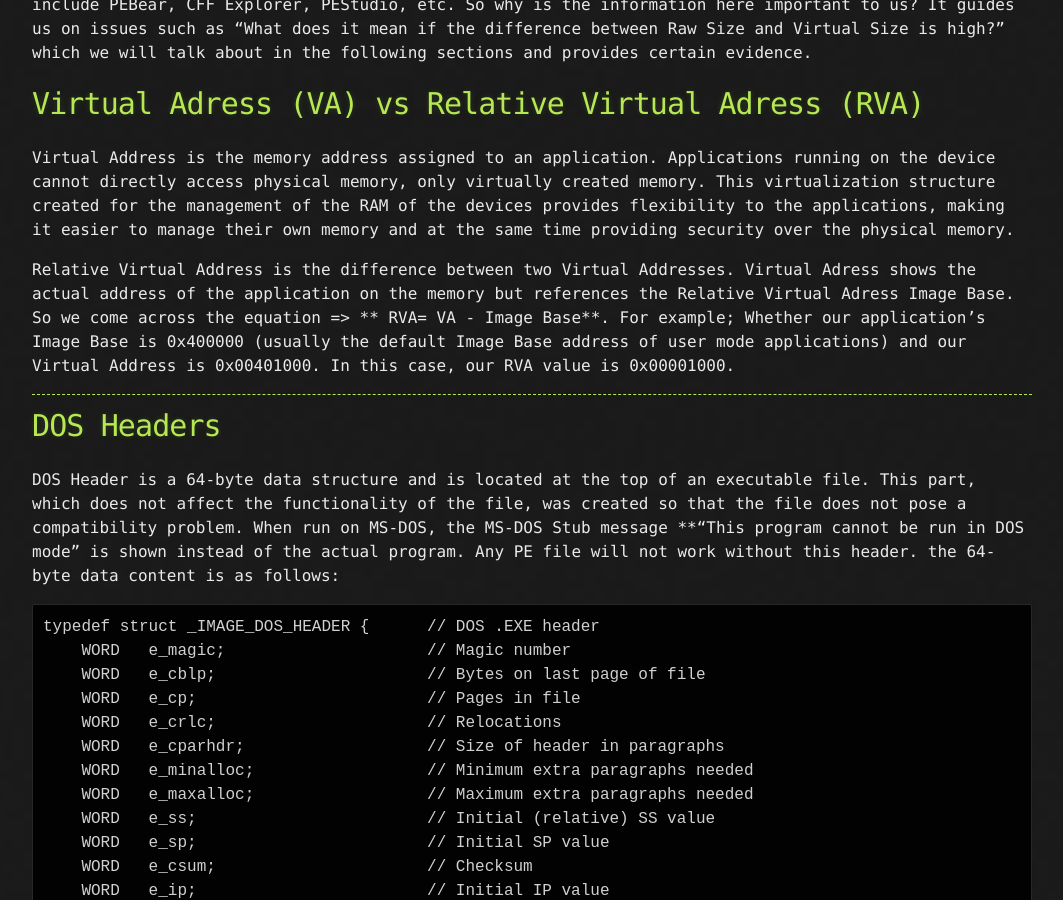
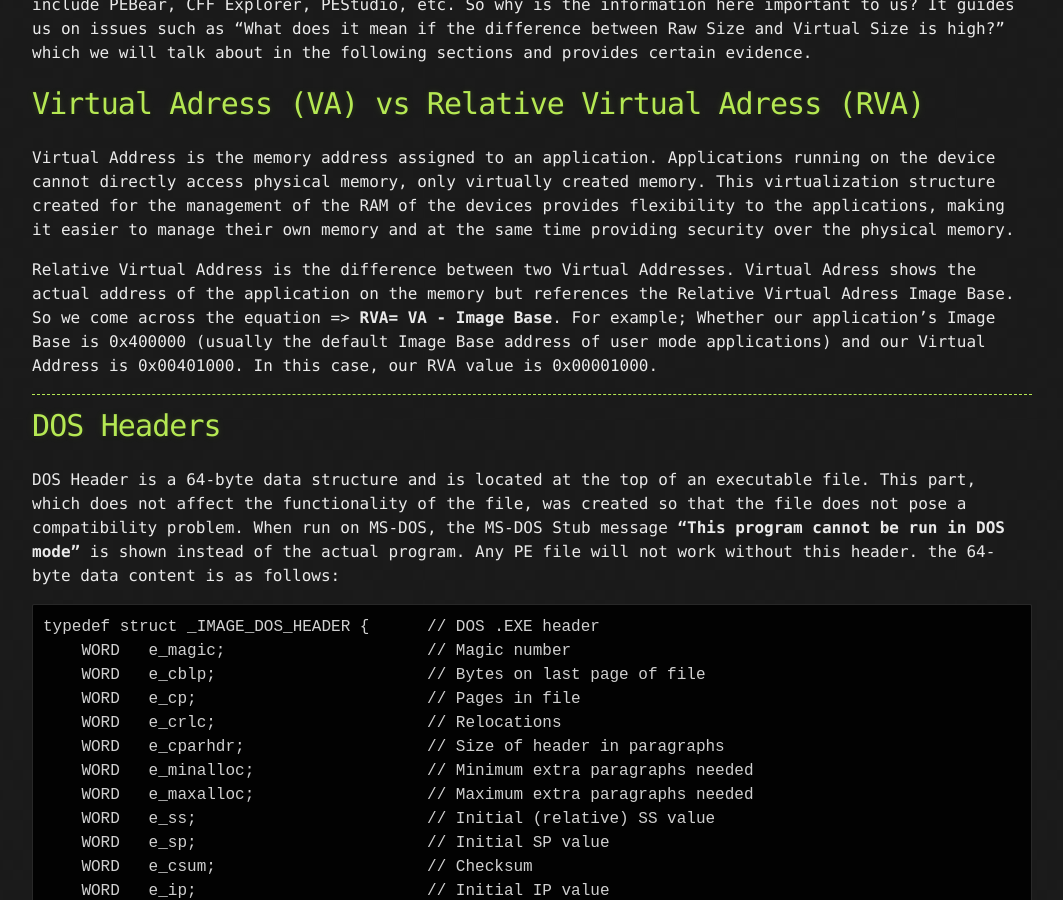
Before and after one commit to fatihbeyexe/onlyf8.github.io, a Jekyll site: the page built from _posts/2022-12-05-pe-format.md, in a window 1280 px wide and 900 px high, scrolled down 1177 px. Shown: the whole window, without its empty margins (108-1171 px from the left). Built offline with Jekyll 4.4.1, drawn with Linux system fonts in a browser that asks for light colours.

````diff
--- a/_posts/2022-12-05-pe-format.md
+++ b/_posts/2022-12-05-pe-format.md
@@ -21,12 +21,12 @@ In the image above, the detailed structure of a PE is visualized by Ange Alberti
 
 Virtual Address is the memory address assigned to an application. Applications running on the device cannot directly access physical memory, only virtually created memory. This virtualization structure created for the management of the RAM of the devices provides flexibility to the applications, making it easier to manage their own memory and at the same time providing security over the physical memory.
 
-Relative Virtual Address is the difference between two Virtual Addresses. Virtual Adress shows the actual address of the application on the memory but references the Relative Virtual Adress Image Base. So we come across the equation => ** RVA= VA - Image Base**. For example; Whether our application's Image Base is 0x400000 (usually the default Image Base address of user mode applications) and our Virtual Address is 0x00401000. In this case, our RVA value is 0x00001000.
+Relative Virtual Address is the difference between two Virtual Addresses. Virtual Adress shows the actual address of the application on the memory but references the Relative Virtual Adress Image Base. So we come across the equation => **RVA= VA - Image Base**. For example; Whether our application's Image Base is 0x400000 (usually the default Image Base address of user mode applications) and our Virtual Address is 0x00401000. In this case, our RVA value is 0x00001000.
 
 ---
 
 # DOS Headers
-DOS Header is a 64-byte data structure and is located at the top of an executable file. This part, which does not affect the functionality of the file, was created so that the file does not pose a compatibility problem. When run on MS-DOS, the MS-DOS Stub message **"This program cannot be run in DOS mode" is shown instead of the actual  program. Any PE file will not work without this header. the 64-byte data content is as follows:
+DOS Header is a 64-byte data structure and is located at the top of an executable file. This part, which does not affect the functionality of the file, was created so that the file does not pose a compatibility problem. When run on MS-DOS, the MS-DOS Stub message **"This program cannot be run in DOS mode"** is shown instead of the actual  program. Any PE file will not work without this header. the 64-byte data content is as follows:
 
 ```
 typedef struct _IMAGE_DOS_HEADER {      // DOS .EXE header
````
